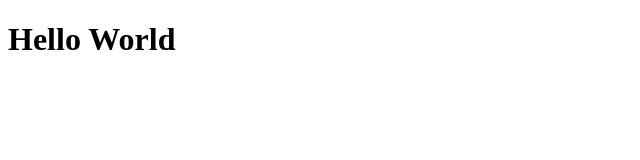
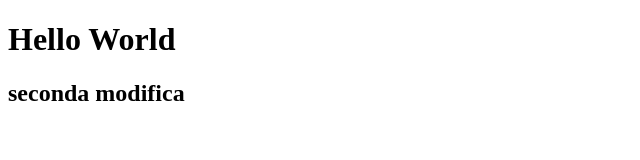
Before and after one commit to BiagioButta/htmlcss-hello, a plain HTML site: page index.html in a window 1280 px wide. Shown: the whole page, without its empty margins (0-640 px from the left). Drawn offline with Linux system fonts and the light colour scheme.

Commit message:
seconda modifica

```diff
--- a/index.html
+++ b/index.html
@@ -10,5 +10,7 @@
 
     <h1>Hello World</h1>
 
+    <h2>seconda modifica</h2>
+
 </body>
 </html>
```
